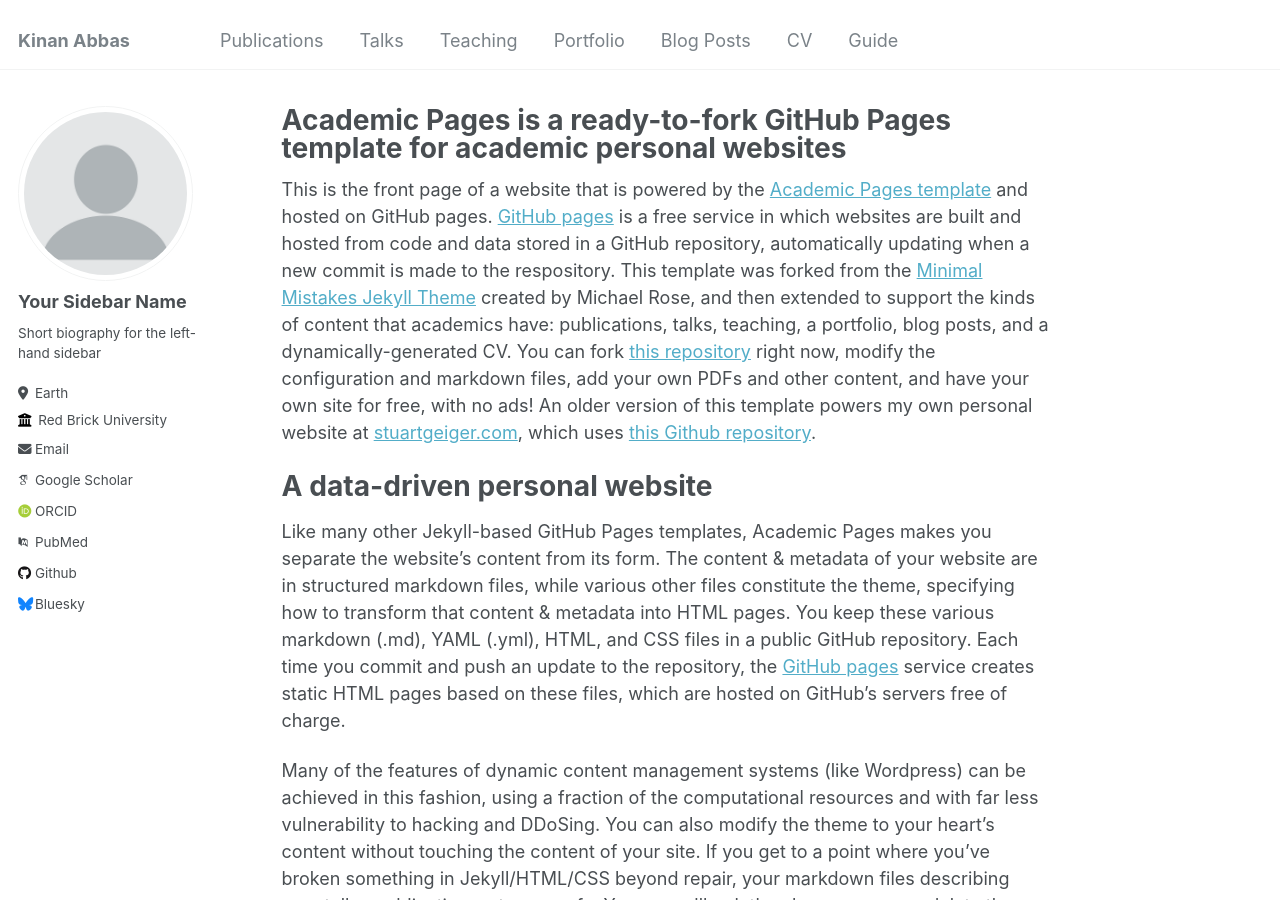
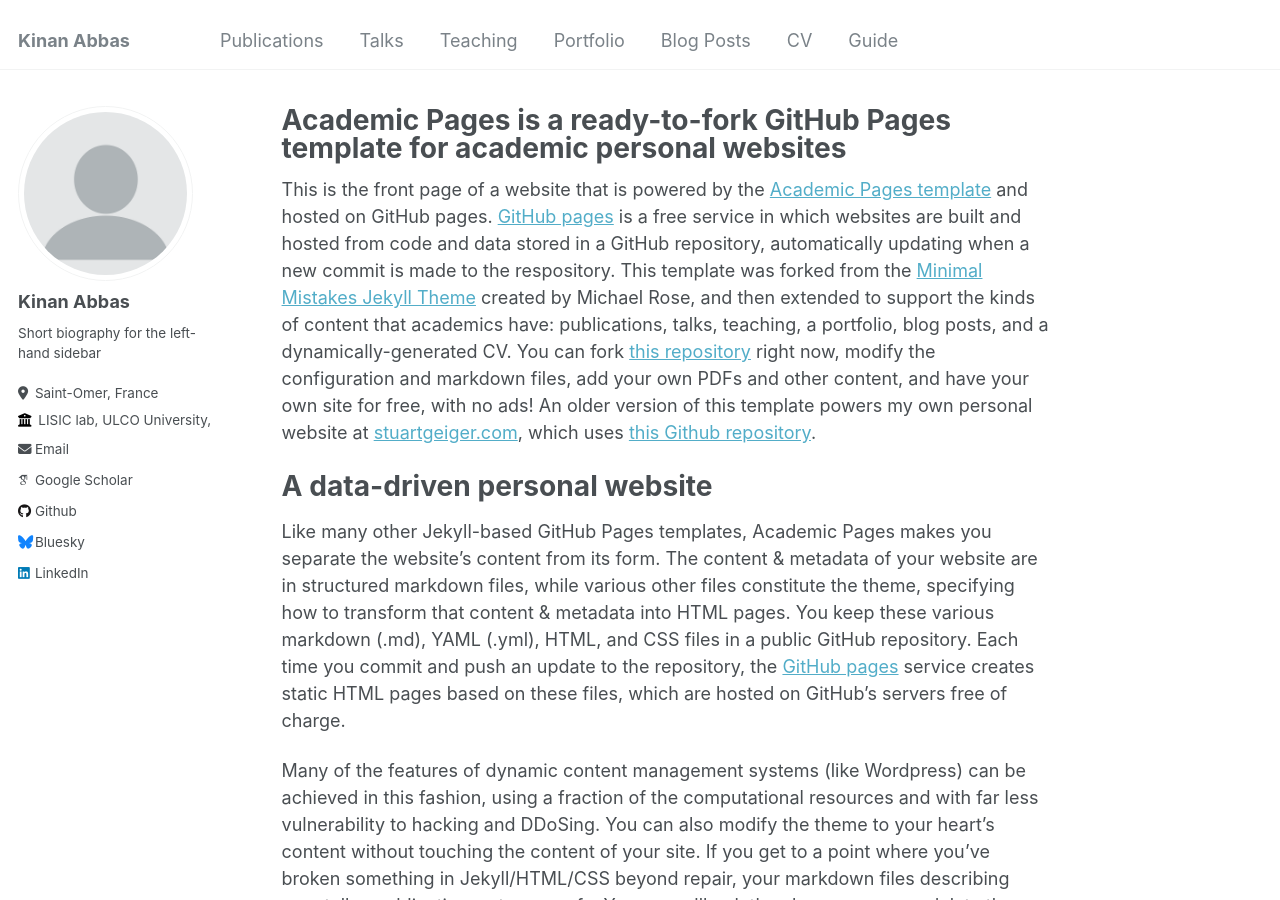
Before and after one commit to kinan3bb3s/kinan3bb3s.github.io, a Jekyll site: the page built from _pages/about.md, in a window 1280 px wide and 900 px high. Built offline with Jekyll 4.4.1, drawn with Linux system fonts in a browser that asks for light colours; some web fonts are replaced.

Commit message:
Update _config.yml

```diff
--- a/_config.yml
+++ b/_config.yml
@@ -22,28 +22,28 @@ repository               : "kinan3bb3s/kinan3bb3s.github.io"
 author:
   # Biographic information
   avatar           : "profile.png"
-  name             : "Your Sidebar Name"
-  pronouns         : # example: "she/her"
+  name             : "Kinan Abbas"
+  pronouns         : # example: "he/him"
   bio              : "Short biography for the left-hand sidebar"
-  location         : "Earth"
-  employer         : "Red Brick University"
+  location         : "Saint-Omer, France"
+  employer         : "LISIC lab, ULCO University, France"
   uri              : # URL
-  email            : "none@example.org"
+  email            : "kinan.3bbas@gmail.com"
 
   # Academic websites
   arxiv            : # URL - Update with the correct link to your profile
-  googlescholar    : "https://scholar.google.com/citations?user=PS_CX0AAAAAJ"
+  googlescholar    : "https://scholar.google.com/citations?user=vwbreWoAAAAJ&hl=en"
   impactstory      : # URL
-  orcid            : "http://orcid.org/yourorcidurl"
+  orcid            : # URL
   semantic         : # URL
-  pubmed           : "https://www.ncbi.nlm.nih.gov/pubmed/?term=john+snow"
+  pubmed           : # URL
   researchgate     : # URL
 
   # Repositories and software development
   bitbucket        : # Username - Update with your username on the site
   codepen          : # Username
   dribbble         : # Username
-  github           : "academicpages"
+  github           : "kinan3bb3s"
   kaggle           : # Username
   stackoverflow    : # User number or user number and name (i.e., use "1" or "1/jeff-atwood")
 
@@ -57,7 +57,7 @@ author:
   keybase          : # Username
   instagram        : # Username
   lastfm           : # Username
-  linkedin         : # Username
+  linkedin         : "https://www.linkedin.com/in/kinan-abbas-8b6949193/"
   mastodon         : # URL
   medium           : # URL
   pinterest        : # Username
```
